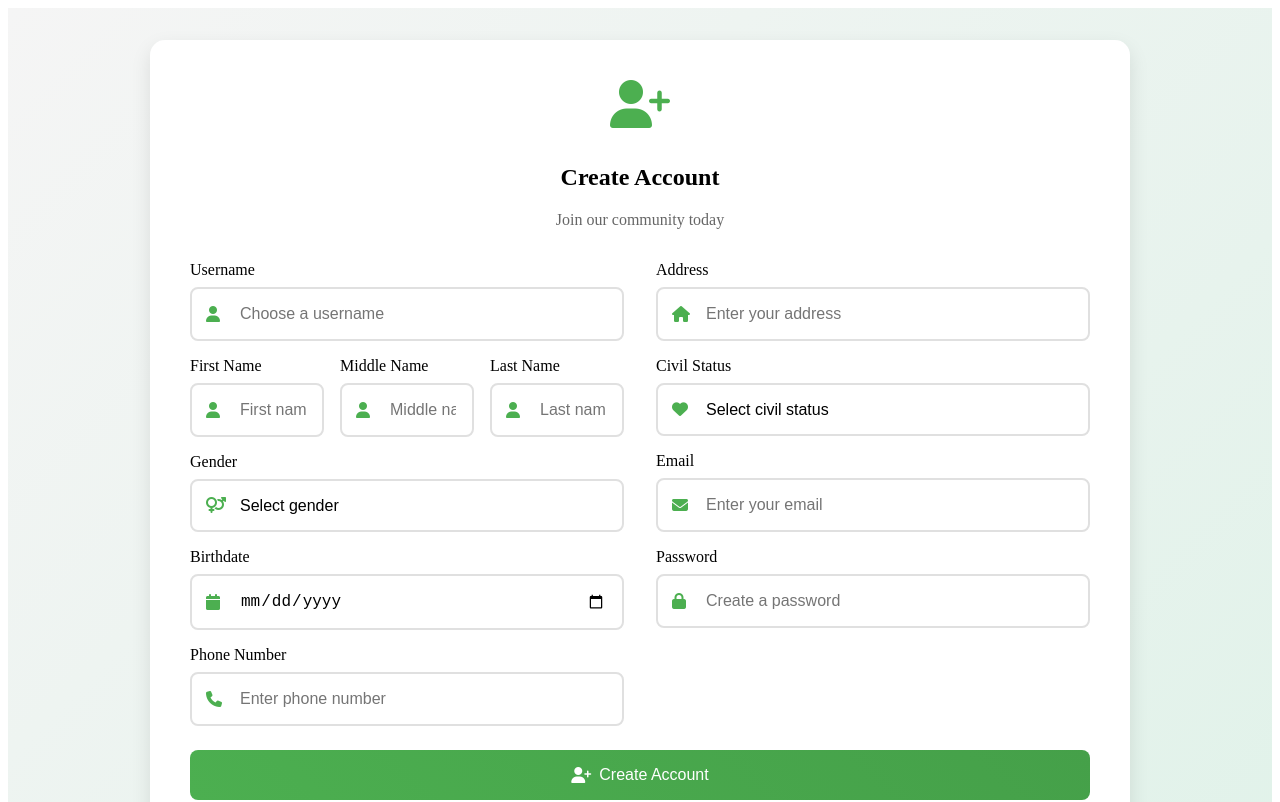
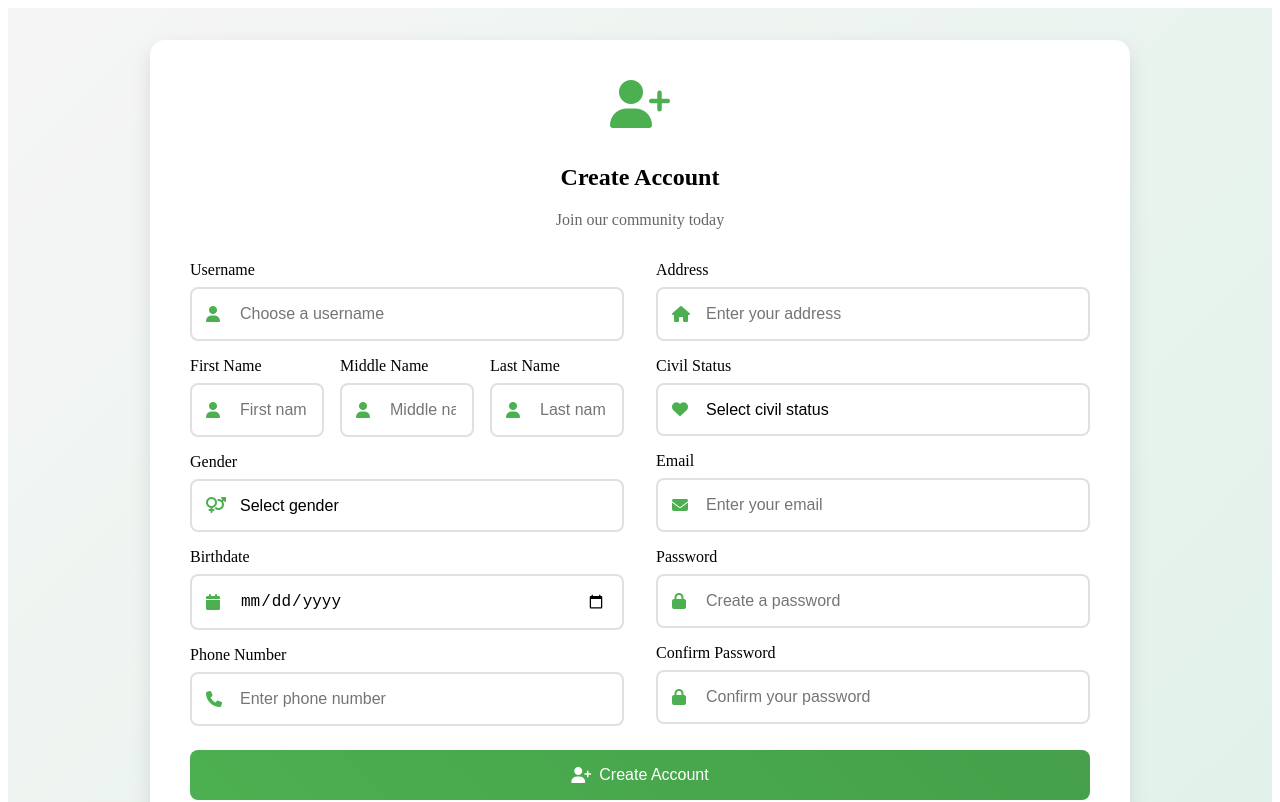
Before and after one commit to l4nszxc/CAPPPSYYYYMANNN, a Vue app in the folder frontend/: page /register in a window 1280 px wide. Shown: the top 802 px of the page. Built offline with nearby package versions, Linux system fonts and the light colour scheme.

Commit message:
w/ confirm password

```diff
--- a/frontend/src/views/Login.vue
+++ b/frontend/src/views/Login.vue
@@ -8,7 +8,7 @@
         </div>
 
         <form @submit.prevent="handleLogin" class="login-form">
-          <div class="form-group">
+          <div class="form-group" style="padding-bottom: 15px;">
             <label for="email">Email</label>
             <div class="input-group">
               <i class="fas fa-envelope input-icon"></i>
--- a/frontend/src/views/Register.vue
+++ b/frontend/src/views/Register.vue
@@ -185,6 +185,19 @@
             />
           </div>
         </div>
+        <div class="form-group">
+          <label for="confirmPassword">Confirm Password</label>
+          <div class="input-group">
+            <i class="fas fa-lock input-icon"></i>
+            <input
+              type="password"
+              id="confirmPassword"
+              v-model="formData.confirmPassword"
+              required
+              placeholder="Confirm your password"
+            />
+          </div>
+        </div>
       </div>
     </div>
 
@@ -225,7 +238,8 @@ export default {
         address: '',
         birthdate: '',
         email: '',
-        password: ''
+        password: '',
+        confirmPassword: ''
       },
       error: ''
     }
@@ -233,12 +247,22 @@ export default {
   methods: {
     async handleRegister() {
       try {
+        // Check if passwords match
+        if (this.formData.password !== this.formData.confirmPassword) {
+          this.error = 'Passwords do not match';
+          return;
+        }
+
+        // Create a copy of formData without confirmPassword
+        const registrationData = { ...this.formData };
+        delete registrationData.confirmPassword;
+
         const response = await fetch('http://localhost:7904/api/users/register', {
           method: 'POST',
           headers: {
             'Content-Type': 'application/json'
           },
-          body: JSON.stringify(this.formData)
+          body: JSON.stringify(registrationData)
         });
 
         const data = await response.json();
@@ -365,6 +389,7 @@ input:focus {
   padding: 0.75rem;
   background-color: #fdecea;
   border-radius: 6px;
+  font-size: 0.9rem;
 }
 
 .form-footer {
```
